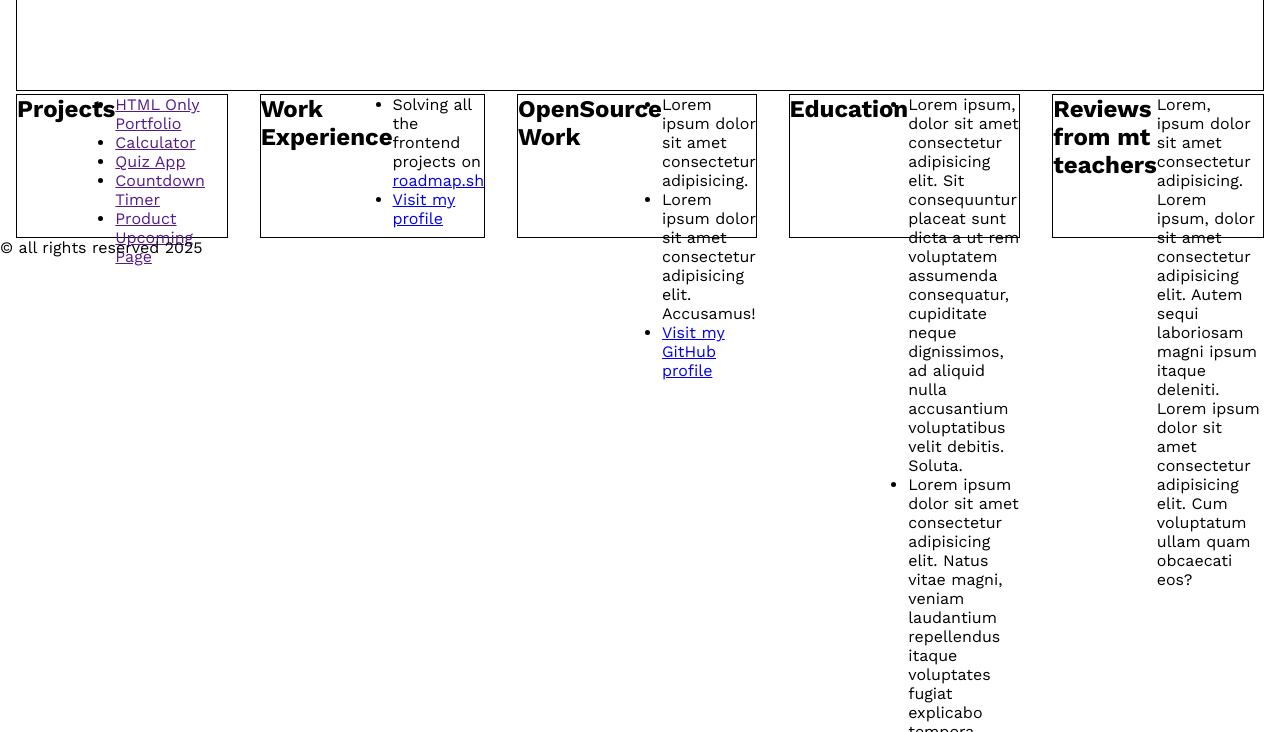
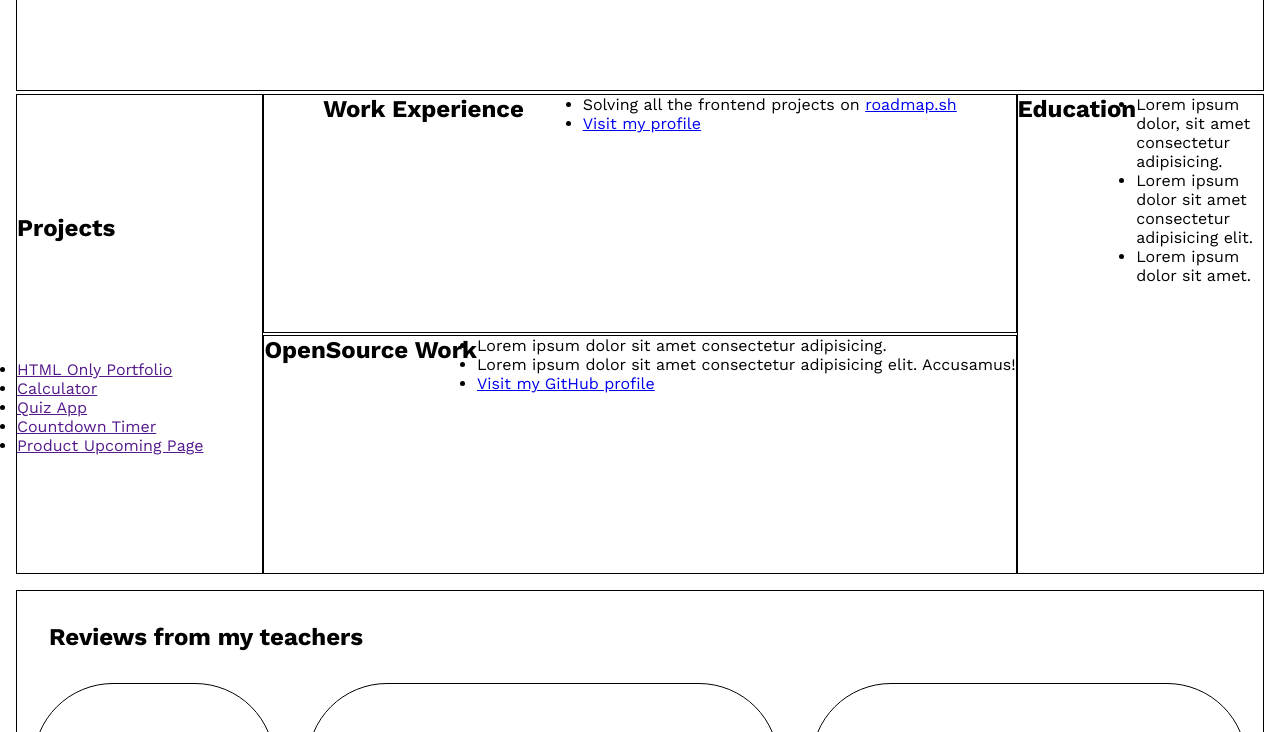
Before and after one commit to Kaua-Rimes/Roadmap.sh-Projects, a plain HTML site: page FrontEnd-Projects/3-Personal-Portfolio/index.html in a window 1280 px wide. Shown: the part 201-933 px from the top of the page. Drawn offline with nearby package versions, Linux system fonts and the light colour scheme.

Commit message:
ajustments on the style

```diff
--- a/FrontEnd-Projects/3-Personal-Portfolio/index.html
+++ b/FrontEnd-Projects/3-Personal-Portfolio/index.html
@@ -19,7 +19,7 @@
     <h1>Web Development Student</h1>
 
     <main>
-
+        <div class="top-sections">
             <section class="projects">
                 <h2>Projects</h2>
                     <ul>
@@ -30,7 +30,7 @@
                         <li><a href="">Product Upcoming Page</a></li>
                     </ul>
             </section>
-
+            <div class="unite">
                 <section class="work-experience">
                     <h2>Work Experience</h2>
                     <ul>
@@ -39,7 +39,7 @@
                     </ul>
                 </section>
 
-        <section>
+                <section class="opensource-work">
                     <h2>OpenSource Work</h2>
                     <ul>
                         <li>Lorem ipsum dolor sit amet consectetur adipisicing.</li>
@@ -47,23 +47,22 @@
                         <li><a href="https://github.com/Kaua-Rimes">Visit my GitHub profile</a></li>
                     </ul>
                 </section>
-
-        <section>
+            </div>
+            <section class="education">
                 <h2>Education</h2>
                 <ul>
-                <li>Lorem ipsum, dolor sit amet consectetur adipisicing elit. Sit consequuntur placeat sunt dicta a ut rem voluptatem assumenda consequatur, cupiditate neque dignissimos, ad aliquid nulla accusantium voluptatibus velit debitis. Soluta.</li>
-                <li>Lorem ipsum dolor sit amet consectetur adipisicing elit. Natus vitae magni, veniam laudantium repellendus itaque voluptates fugiat explicabo tempora quibusdam. Sapiente nulla eveniet voluptate eligendi hic iusto temporibus dolorum voluptatum animi totam beatae voluptatibus modi perspiciatis pariatur officia ullam deleniti nemo, velit tenetur. Tempora, reprehenderit. Ad ipsum quia in expedita odit, voluptatibus sed, debitis ipsa ab cupiditate tempore recusandae nemo deleniti aliquid possimus rem? Voluptatum, ducimus. Et repellat ratione asperiores nobis voluptates recusandae. Sint est at deserunt quis, et adipisci quidem, iste, optio inventore blanditiis dolores numquam?</li>
+                    <li>Lorem ipsum dolor, sit amet consectetur adipisicing.</li>
+                    <li>Lorem ipsum dolor sit amet consectetur adipisicing elit.</li>
+                    <li>Lorem ipsum dolor sit amet.</li>
                 </ul>
             </section>
-
-        <section>
-            <h2>Reviews from mt teachers</h2>
+        </div>
+        <h2 class="reviews-title">Reviews from my teachers</h2>
         <div class="reviews">
-                <p>Lorem, ipsum dolor sit amet consectetur adipisicing.</p>
-                <p>Lorem ipsum, dolor sit amet consectetur adipisicing elit. Autem sequi laboriosam magni ipsum itaque deleniti.</p>
-                <p>Lorem ipsum dolor sit amet consectetur adipisicing elit. Cum voluptatum ullam quam obcaecati eos?</p>
+            <div class="r1"><p>Lorem, ipsum dolor sit amet consectetur adipisicing.</p></div>
+            <div class="r2"><p>Lorem ipsum, dolor sit amet consectetur adipisicing elit. Autem sequi laboriosam magni ipsum itaque deleniti.</p></div>
+            <div class="r3"><p>Lorem ipsum dolor sit amet consectetur adipisicing elit. Cum voluptatum ullam quam obcaecati eos?</p></div>
         </div>
-        </section>
     </main>
 
     <footer>
--- a/FrontEnd-Projects/3-Personal-Portfolio/style.css
+++ b/FrontEnd-Projects/3-Personal-Portfolio/style.css
@@ -27,7 +27,7 @@ nav {
 
 main{
   display: flex;
-
+  flex-direction: column;
 }
 
 h1 {
@@ -46,9 +46,65 @@ section {
     display: flex;
     flex:1;
     margin-top: 0.1rem;
-    margin-left: 1rem;
-    margin-right: 1rem;
+    justify-content: space-evenly;
     border: 0.1rem solid;
     width: 33%;
-    height: 9rem;
+    height: 30rem;
+
 }
+
+.top-sections{
+  display: flex;
+}
+
+.projects{
+  display: flex;
+  margin-left: 1rem;
+  flex-direction: column;
+}
+
+.education {
+  display: flex;
+  margin-right: 1rem;
+}
+
+.reviews {
+  display: flex;
+  border: 0.1rem solid;
+  border-top: 0;
+  margin: 1rem;
+  margin-top: 0;
+}
+
+.opensource-work {
+  width: 100%;
+}
+
+.work-experience {
+  width: 100%;
+}
+
+.unite {
+  display: flex;
+  flex-direction: column;
+}
+
+.r1, .r2, .r3 {
+  display: flex;
+  border:0.1rem solid;
+  border-radius: 90px;
+  height: 10rem;
+  margin: 1rem;
+  align-items: center;
+  padding: 1rem;
+  margin-top: 0;
+}
+
+.reviews-title {
+  display: flex;
+  margin: 1rem;
+  margin-bottom: 0;
+  border: 0.1rem solid;
+  border-bottom: 0;
+  padding: 2rem;
+}
```
Lines whose indentation alone changed are shown as unchanged.
